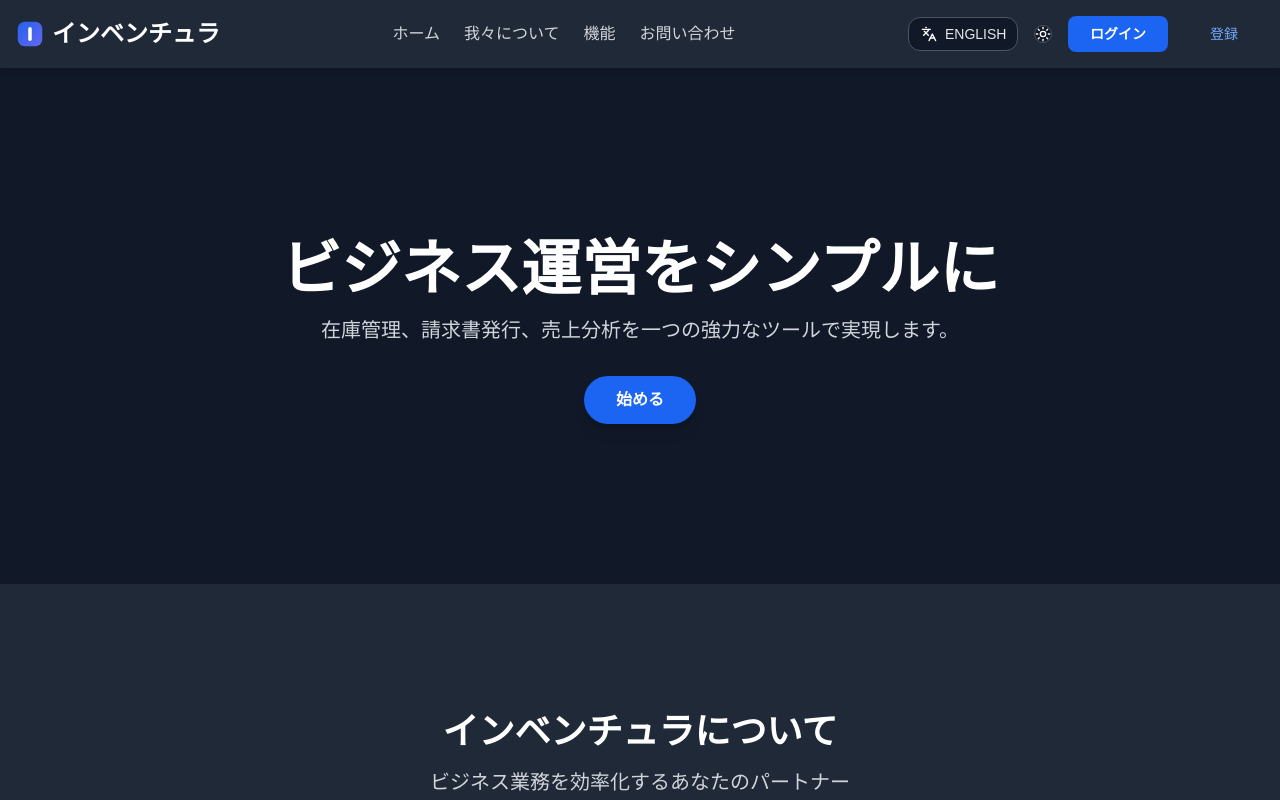
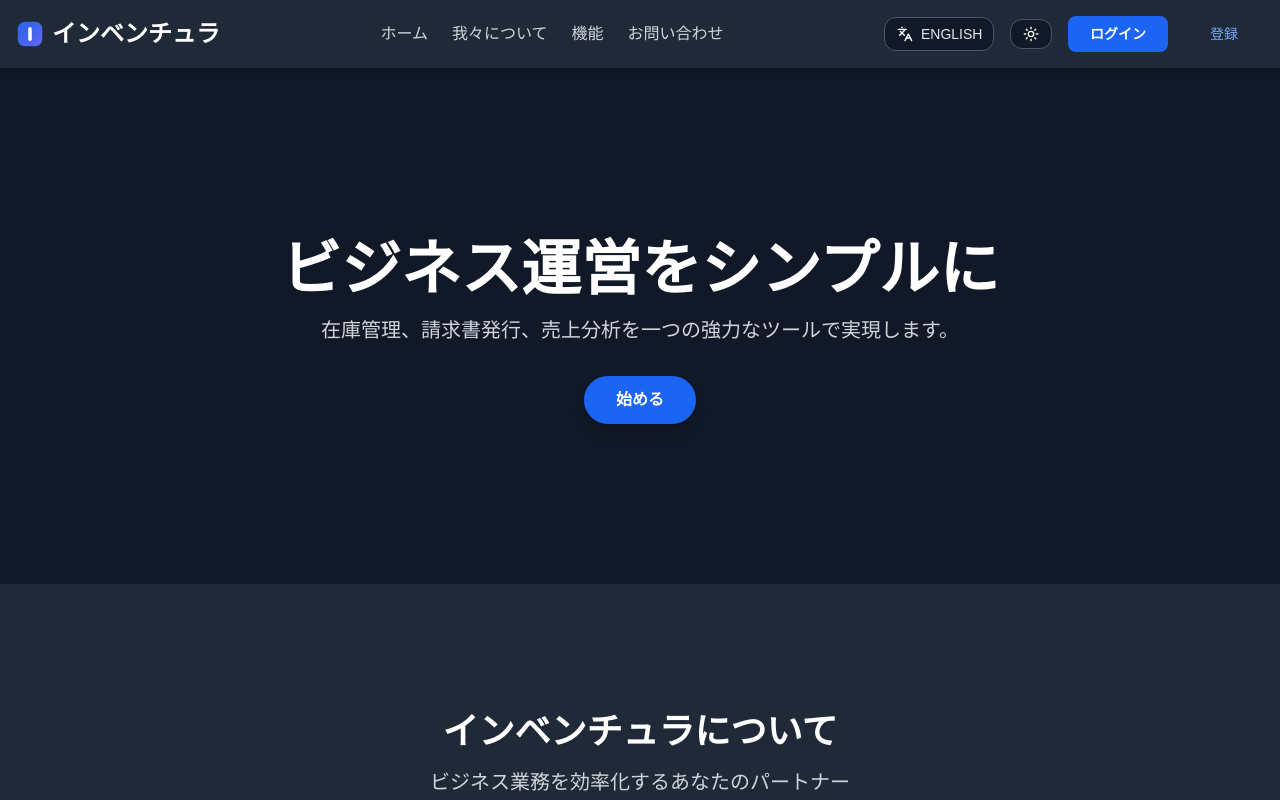
Before and after one commit to shinthantnaingGit/Inventura-Inventory-Management-System, a Next.js app: page / in a window 1280 px wide. Both pictures are taken after a click on the button "Toggle dark mode". Shown: the top 800 px of the page. Built offline with nearby package versions, Linux system fonts and the light colour scheme; a web font is replaced by a local one.

Commit message:
fix(padding) darkmode button

```diff
--- a/src/components/DarkModeToggle.jsx
+++ b/src/components/DarkModeToggle.jsx
@@ -27,7 +27,7 @@ export default function DarkModeToggle({ className = "" }) {
   return (
     <button
       onClick={() => setTheme(theme === "dark" ? "light" : "dark")}
-      className={`inline-flex items-center justify-center ${className}`}
+      className={`inline-flex items-center px-3 py-1.5 justify-center ${className}`}
       aria-label="Toggle dark mode"
     >
       {theme === "dark" ? (
```
